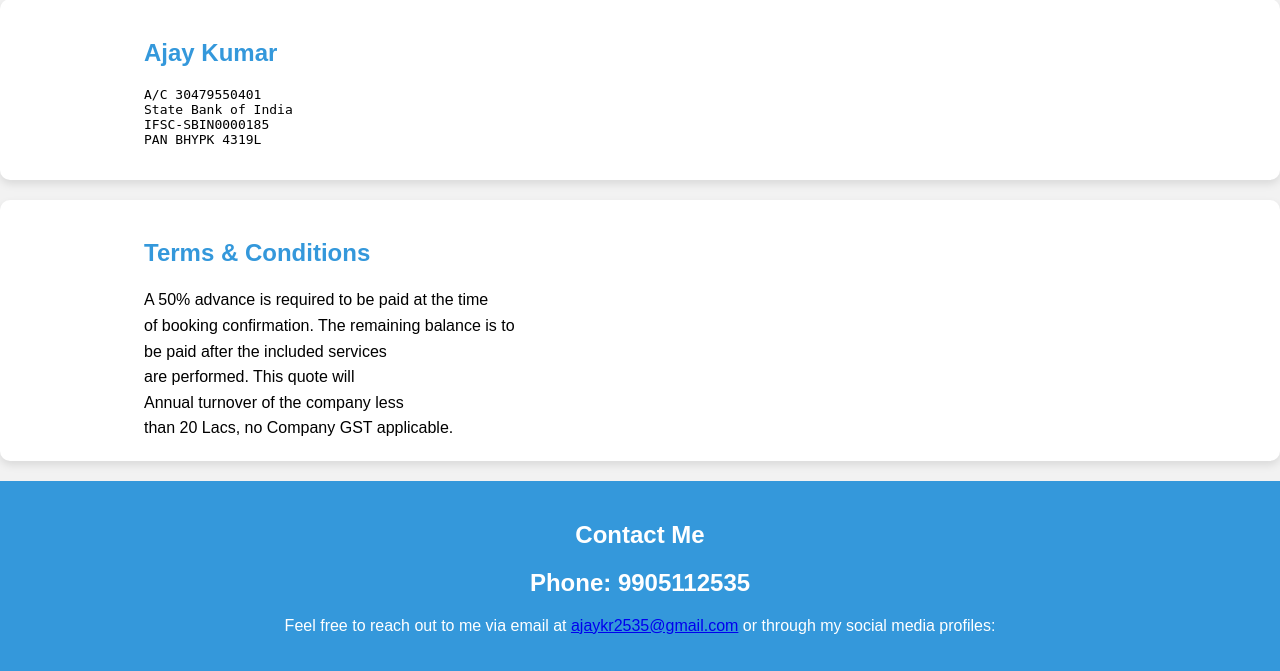
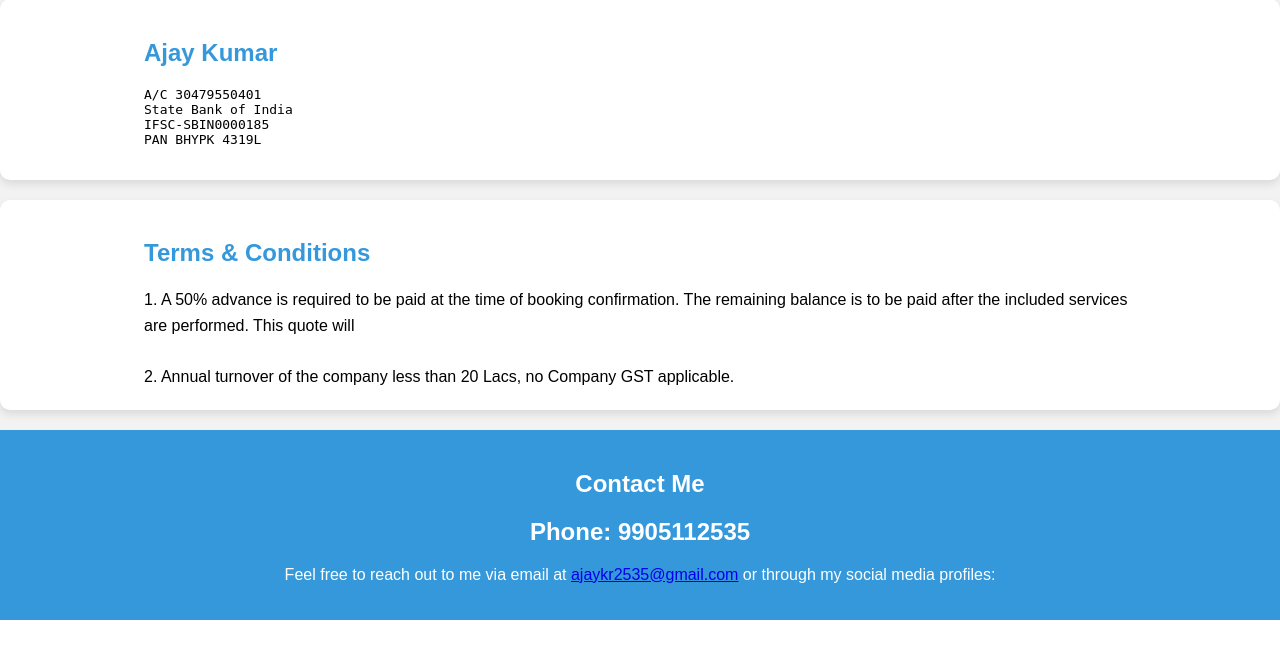
Before and after one commit to Nishantrde/music_portfolio, a Django app: page / in a window 1280 px wide. Shown: the part 938-1609 px from the top of the page. After the commit the page ends 1558 px from the top, so only its background shows below. Run offline with Django 4.2, Linux system fonts and the light colour scheme.

Commit message:
Initial Commit

```diff
--- a/mainapp/templates/index.html
+++ b/mainapp/templates/index.html
@@ -174,10 +174,10 @@ PAN BHYPK 4319L</pre>
         <div class="container">
             <h2>Terms & Conditions</h2>
             <p>
-A 50% advance is required to be paid at the time<br>of booking confirmation. The remaining balance is to<br>be paid after the included services<br>are performed.
-This quote will <br>
+1. A 50% advance is required to be paid at the time of booking confirmation. The remaining balance is to be paid after the included services are performed.
+This quote will <br><br>
 
-Annual turnover of the company less<br>than 20 Lacs, no Company GST applicable. <br>
+2. Annual turnover of the company less than 20 Lacs, no Company GST applicable. <br>
 </p>
         </div>
     </section>
```
